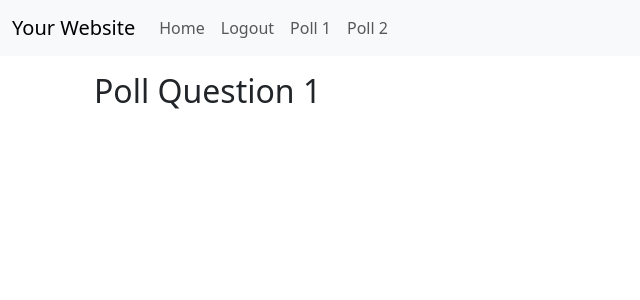
After one commit to alschultz2/miniproject3AS, a Flask app: page /poll1 in a window 1280 px wide. The commit adds this page. Shown: the top 300 px of the page, without its empty margins (0-640 px from the left). Run offline with Flask 3, Linux system fonts and the light colour scheme; the visitor is signed in with stand-in values (Sample User, id 1).

Commit message:
Project now has the five required pages. Just have to add the poll functionality.

```diff
--- a/app.py
+++ b/app.py
@@ -61,5 +61,22 @@ def logout():
     flash('You have been logged out', 'info')
     return redirect(url_for('home'))
 
+# Poll routes
+@app.route('/poll1')
+def poll1():
+    if 'logged_in' in session and session['logged_in']:
+        return render_template('poll1.html')
+    else:
+        flash('You need to be logged in to access this page', 'error')
+        return redirect(url_for('login'))
+
+@app.route('/poll2')
+def poll2():
+    if 'logged_in' in session and session['logged_in']:
+        return render_template('poll2.html')
+    else:
+        flash('You need to be logged in to access this page', 'error')
+        return redirect(url_for('login'))
+
 if __name__ == '__main__':
     app.run(debug=True)
--- a/templates/base.html
+++ b/templates/base.html
@@ -30,6 +30,12 @@
                         <li class="nav-item">
                             <a class="nav-link" href="{{ url_for('logout') }}">Logout</a>
                         </li>
+                        <li class="nav-item">
+                            <a class="nav-link" href="{{ url_for('poll1') }}">Poll 1</a>
+                        </li>
+                        <li class="nav-item">
+                            <a class="nav-link" href="{{ url_for('poll2') }}">Poll 2</a>
+                        </li>
                     {% endif %}
                 </ul>
             </div>
--- /dev/null
+++ b/templates/poll1.html
@@ -0,0 +1,10 @@
+{% extends 'base.html' %}
+
+{% block title %}Poll 1{% endblock %}
+
+{% block content %}
+    <div class="container mt-3">
+        <h2>Poll Question 1</h2>
+        <!-- Add your poll content here -->
+    </div>
+{% endblock %}
```
Also changed, not shown: templates/poll2.html (added, +10 -0 lines), db.py (line endings or trailing spaces), schema.sql (line endings or trailing spaces), templates/home.html (line endings or trailing spaces), templates/login.html (line endings or trailing spaces), templates/register.html (line endings or trailing spaces).
